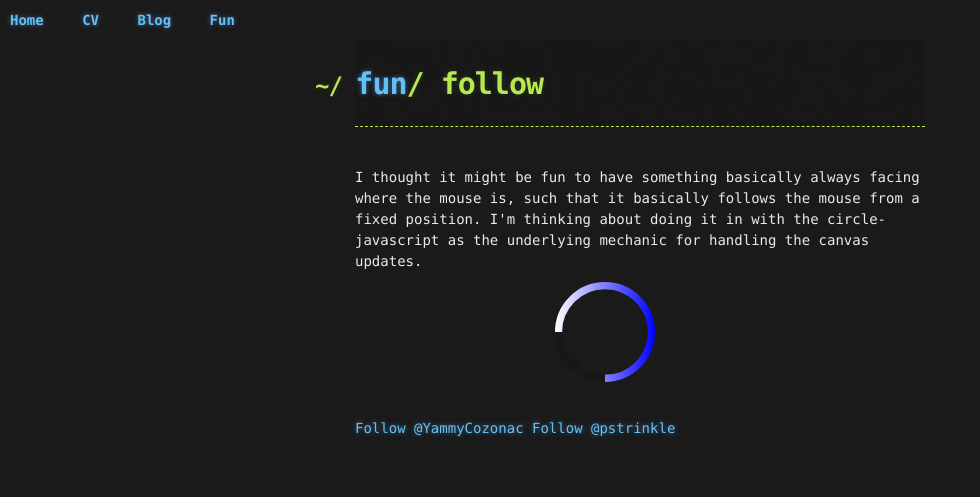
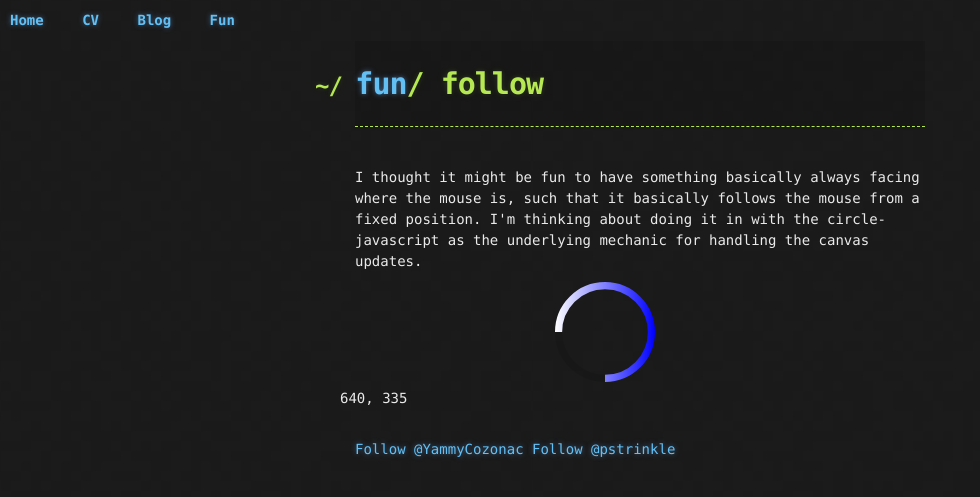
Before and after one commit to pstrinkle/pstrinkle.github.io, a Jekyll site: the page built from fun/follow.html, in a window 1280 px wide. Shown: the top 497 px of the page, without its empty margins (0-980 px from the left). Built offline with Jekyll 4.4.1, drawn with Linux system fonts in a browser that asks for light colours; nearby versions of some CDN libraries; comment, search, counter and statistics services are not loaded.

Commit message:
Update follow.html

```diff
--- a/fun/follow.html
+++ b/fun/follow.html
@@ -18,6 +18,7 @@
 </div>
 
 <div class="row">
+  <p id='middle'></p>
   <p id='where'></p>
   <p id='position'></p>
   <p id='angle'></p>
@@ -89,7 +91,7 @@
       if (degrees > 90) {
         degrees = 180 - degrees;
       }
-//      degrees += add;
+      degrees += add;
       var percentage = degrees / 360;
 
       $('#angle').text(degrees);
```
Also changed, not shown: other parts of fun/follow.html (+1 -0 lines).
